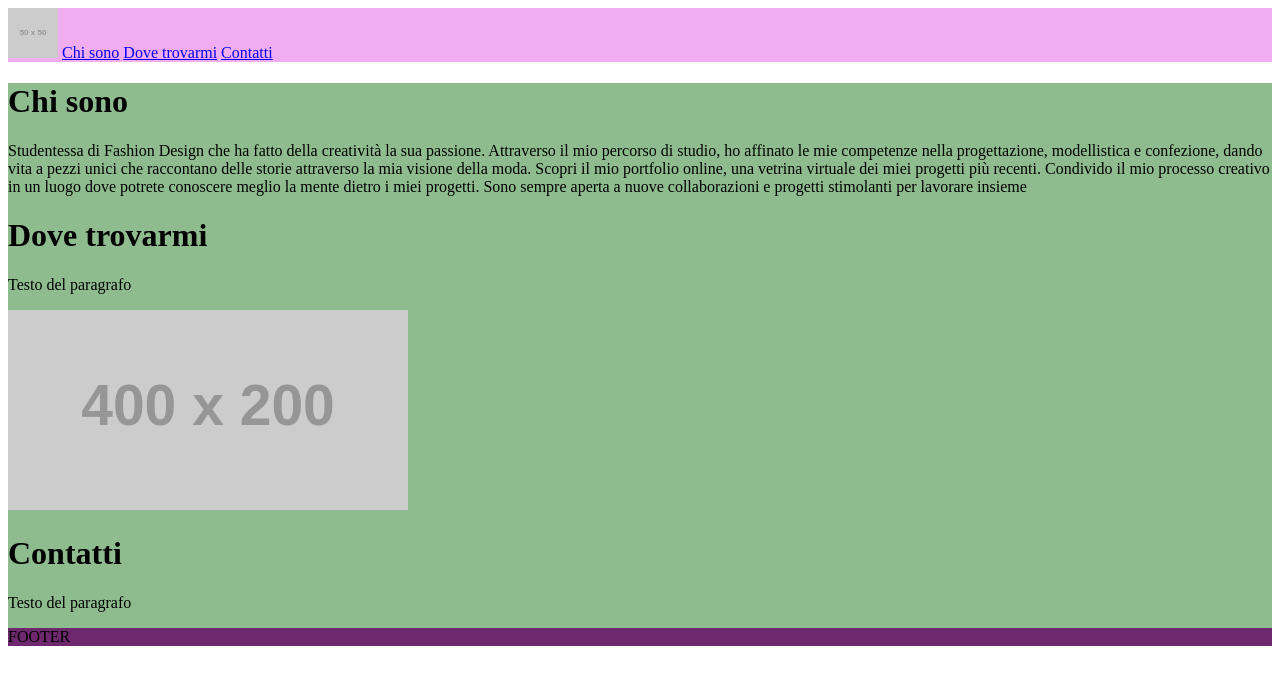
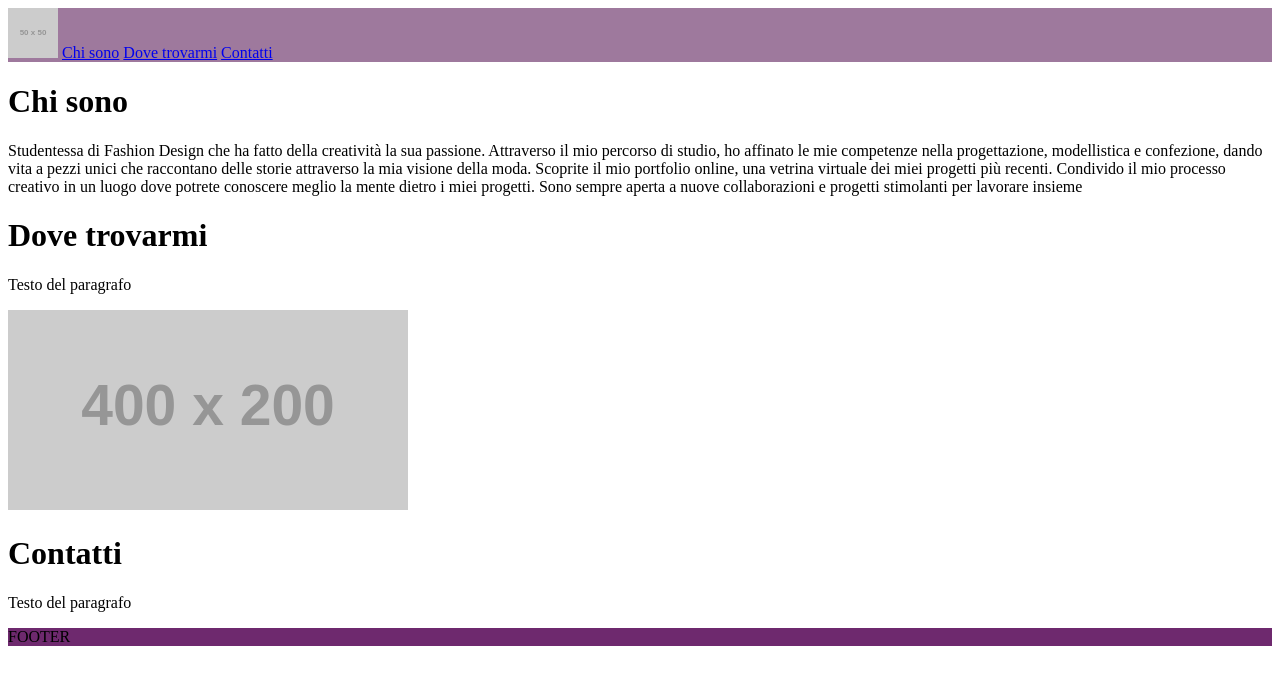
Before and after one commit to EricaReibaldi/Erica-Reibaldi-Portfolio-, a plain HTML site: page Index.html in a window 1280 px wide. Drawn offline with Linux system fonts and the light colour scheme; placeholder pictures from the web are drawn by us.

Commit message:
Update Index.html

```diff
--- a/Index.html
+++ b/Index.html
@@ -5,10 +5,10 @@
   <title>Erica Reibaldi Portfolio</title>
   <style>
     .myheader {
-      background-color:rgb(241, 173, 241);
+      background-color:rgb(158, 121, 157);
     }
     .mybody{
-      background-color:darkseagreen;
+      background-color:white(158, 121, 157);
     }
     .myfooter{
       background-color:rgb(110, 41, 110);
@@ -27,7 +27,8 @@
 <div class="mybody">
   <h1 id="chisono">Chi sono</h1>
   <p> Studentessa di Fashion Design che ha fatto della creatività la sua passione. Attraverso il mio percorso di studio, ho affinato le mie competenze nella progettazione, modellistica e confezione, dando vita a pezzi unici che raccontano delle storie attraverso la mia visione della moda.
-    Scopri il mio portfolio online, una vetrina virtuale dei miei progetti più recenti. Condivido il mio processo creativo in un luogo dove potrete conoscere meglio la mente dietro i miei progetti.
+    Scoprite il mio portfolio online, una vetrina virtuale dei miei progetti più recenti.
+    Condivido il mio processo creativo in un luogo dove potrete conoscere meglio la mente dietro i miei progetti.
     Sono sempre aperta a nuove collaborazioni e progetti stimolanti per lavorare insieme  </p>
 
   <h1 id="dovetrovarmi">Dove trovarmi</h1>
```
